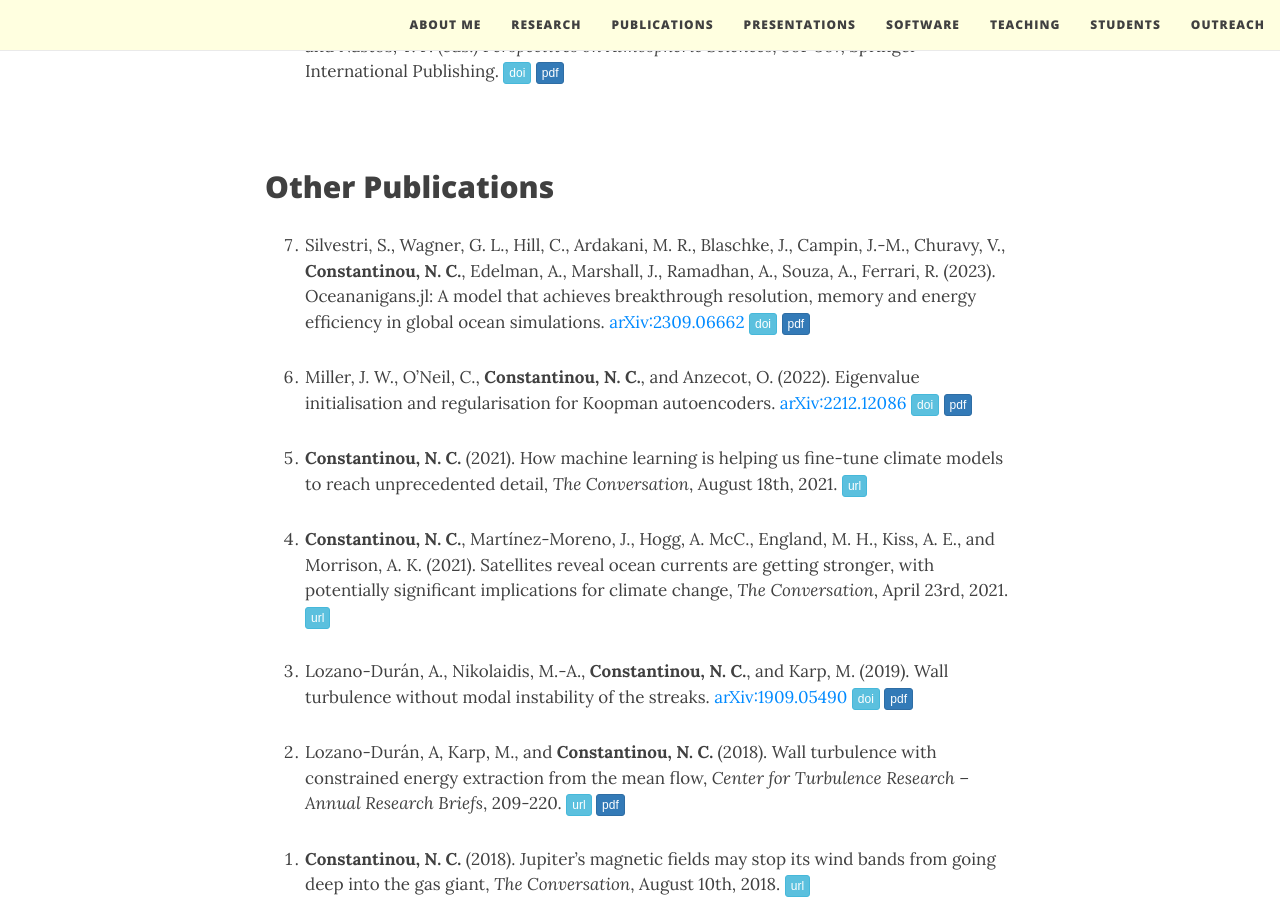
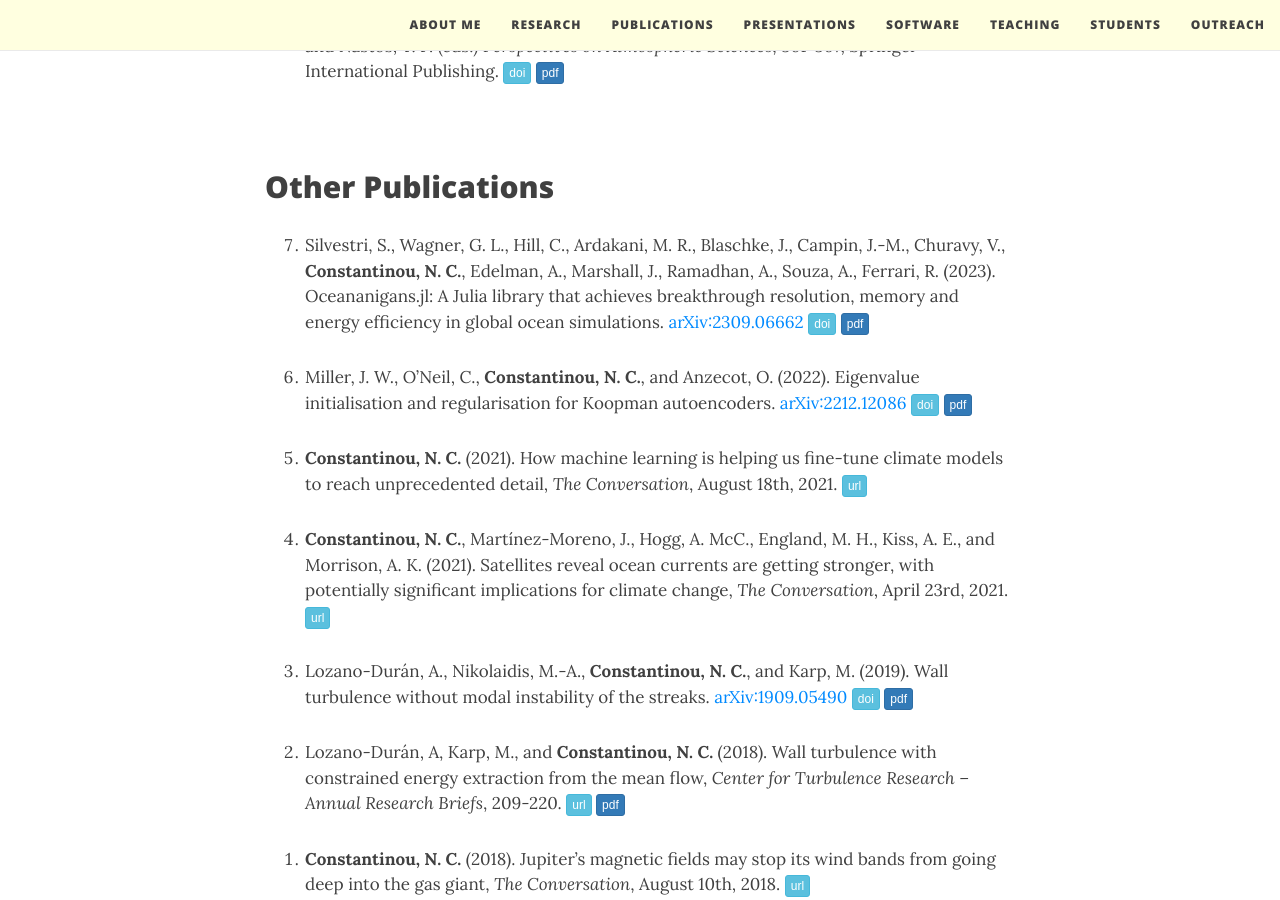
Before and after one commit to navidcy/navidcy.github.io, a Jekyll site: the page built from publications.md, in a window 1280 px wide and 900 px high, scrolled down 4998 px. Built offline with Jekyll 4.4.1, drawn with Linux system fonts in a browser that asks for light colours; nearby versions of some CDN libraries; comment, search, counter and statistics services are not loaded.

Commit message:
model -> Julia library

```diff
--- a/publications.md
+++ b/publications.md
@@ -161,7 +161,7 @@ Selection of press coverage: [<span class="btn btn-default btn-xs{{end}}" style=
 
 ## Other Publications
 
-0. Silvestri, S., Wagner, G. L., Hill, C., Ardakani, M. R., Blaschke, J., Campin, J.-M., Churavy, V., **Constantinou, N. C.**, Edelman, A., Marshall, J., Ramadhan, A., Souza, A., Ferrari, R. (2023). Oceananigans.jl: A model that achieves breakthrough resolution, memory and energy efficiency in global ocean simulations. [arXiv:2309.06662][]{:target="_blank"} [<span class="btn btn-info btn-xs{{end}}" style="font-family:sans-serif;">doi</span>][oceananigans-scalings-doi]{:target="_blank"} [<span class="btn btn-primary btn-xs{{end}}" style="font-family:sans-serif;">pdf</span>][oceananigans-scalings]
+0. Silvestri, S., Wagner, G. L., Hill, C., Ardakani, M. R., Blaschke, J., Campin, J.-M., Churavy, V., **Constantinou, N. C.**, Edelman, A., Marshall, J., Ramadhan, A., Souza, A., Ferrari, R. (2023). Oceananigans.jl: A Julia library that achieves breakthrough resolution, memory and energy efficiency in global ocean simulations. [arXiv:2309.06662][]{:target="_blank"} [<span class="btn btn-info btn-xs{{end}}" style="font-family:sans-serif;">doi</span>][oceananigans-scalings-doi]{:target="_blank"} [<span class="btn btn-primary btn-xs{{end}}" style="font-family:sans-serif;">pdf</span>][oceananigans-scalings]
 
 
 0. Miller, J. W., O'Neil, C., **Constantinou, N. C.**, and Anzecot, O. (2022). Eigenvalue initialisation and regularisation for Koopman autoencoders. [arXiv:2212.12086][]{:target="_blank"} [<span class="btn btn-info btn-xs{{end}}" style="font-family:sans-serif;">doi</span>][eigeninit-eigenloss-doi]{:target="_blank"} [<span class="btn btn-primary btn-xs{{end}}" style="font-family:sans-serif;">pdf</span>][eigeninit-eigenloss]
```
